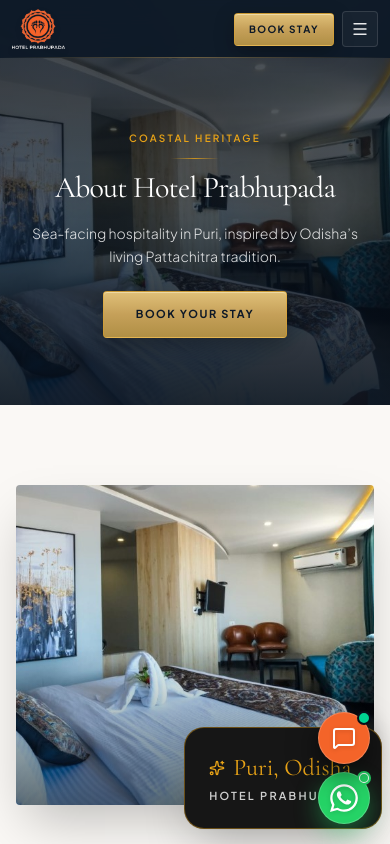
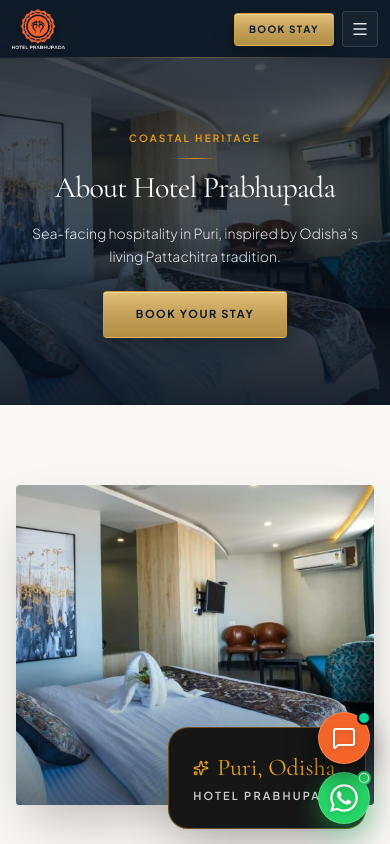
Before and after one commit to Moneythatmatter/prabhupada-latest, a Next.js app: page /about in a window 390 px wide. Shown: the top 844 px of the page. Built offline with nearby package versions, Linux system fonts and the light colour scheme.

Commit message:
fixed overflow in the x-axis

```diff
--- a/src/app/about/AboutClient.tsx
+++ b/src/app/about/AboutClient.tsx
@@ -119,7 +119,7 @@
               </div>
 
               {/* Overlapping Floating Badge */}
-              <div className="absolute -bottom-6 -right-2 md:right-8 bg-[#161616] text-white p-6 sm:p-7 rounded-[20px] shadow-2xl border border-[#E8A317]/40 backdrop-blur-md">
+              <div className="absolute -bottom-6 right-2 sm:right-4 md:right-8 bg-[#161616] text-white p-6 sm:p-7 rounded-[20px] shadow-2xl border border-[#E8A317]/40 backdrop-blur-md">
                 <div className="flex items-center gap-2 mb-1 text-[#E8A317]">
                   <Sparkles className="w-4 h-4" />
                   <span className="font-serif text-2xl sm:text-3xl font-normal">
@@ -172,8 +172,8 @@
       </section>
 
       {/* 3. Why Choose Us (Authentic Features) */}
-      <section className="py-28 lg:py-32 bg-white border-t border-[#E5DECE] text-[#070F1A]">
-        <div className="max-w-[1320px] mx-auto px-8">
+      <section className="py-28 lg:py-32 bg-white border-t border-[#E5DECE] text-[#070F1A] overflow-hidden">
+        <div className="max-w-[1320px] mx-auto px-4 sm:px-8">
           <div className="text-center max-w-[700px] mx-auto mb-20">
             <span className="inline-block font-sans text-xs font-semibold tracking-[0.25em] uppercase text-[#E8A317] mb-3">
               Guest Value & Comfort
@@ -215,8 +215,8 @@
       </section>
 
       {/* 4. Authentic Nearby Attractions (With Explicit View on Maps Button) */}
-      <section className="py-28 lg:py-32 bg-[#FAF8F5] border-t border-[#E5DECE] text-[#070F1A]">
-        <div className="max-w-[1320px] mx-auto px-8">
+      <section className="py-28 lg:py-32 bg-[#FAF8F5] border-t border-[#E5DECE] text-[#070F1A] overflow-hidden">
+        <div className="max-w-[1320px] mx-auto px-4 sm:px-8">
           <div className="text-center max-w-[700px] mx-auto mb-20">
             <span className="inline-block font-sans text-xs font-semibold tracking-[0.25em] uppercase text-[#E8A317] mb-3">
               Explore Puri Heritage
@@ -276,8 +276,8 @@
       </section>
 
       {/* 5. Authentic Contact Information Section */}
-      <section className="py-28 lg:py-32 bg-white border-t border-[#E5DECE] text-[#070F1A]">
-        <div className="max-w-[1320px] mx-auto px-8">
+      <section className="py-28 lg:py-32 bg-white border-t border-[#E5DECE] text-[#070F1A] overflow-hidden">
+        <div className="max-w-[1320px] mx-auto px-4 sm:px-8">
           <div className="grid grid-cols-1 lg:grid-cols-12 gap-12 lg:gap-16 items-center">
             {/* Left Column: Authentic Contact Info */}
             <motion.div
--- a/src/app/globals.css
+++ b/src/app/globals.css
@@ -27,6 +27,9 @@
 html {
   scroll-behavior: smooth;
   -webkit-text-size-adjust: 100%;
+  overflow-x: hidden;
+  width: 100%;
+  max-width: 100%;
 }
 
 @media (prefers-reduced-motion: reduce) {
@@ -48,7 +51,9 @@
   color: var(--foreground);
   font-family: 'Plus Jakarta Sans', sans-serif;
   overflow-x: hidden;
-  max-width: 100vw;
+  width: 100%;
+  max-width: 100%;
+  position: relative;
 }
 
 img,
--- a/src/app/layout.tsx
+++ b/src/app/layout.tsx
@@ -34,9 +34,9 @@
 }>) {
   return (
     <html lang="en">
-      <body className="antialiased bg-[#070F1A] text-white overflow-x-hidden">
+      <body className="antialiased bg-[#070F1A] text-white overflow-x-hidden w-full max-w-full relative">
         <Header />
-        <main className="min-w-0">{children}</main>
+        <main className="min-w-0 w-full overflow-x-hidden">{children}</main>
         <Footer />
         <Chatbot />
         <WhatsAppButton />
--- a/src/app/rooms/RoomsClient.tsx
+++ b/src/app/rooms/RoomsClient.tsx
@@ -142,7 +142,7 @@
       {/* 2. Room Listing Showcase */}
       <section className="py-28 lg:py-32 text-[#070F1A] relative overflow-hidden">
         <PatachitraBackdrop />
-        <div className="max-w-[1320px] mx-auto px-8 relative z-10">
+        <div className="max-w-[1320px] mx-auto px-4 sm:px-8 relative z-10">
           <FadeRise className="text-center max-w-[700px] mx-auto mb-20">
             <span className="inline-block font-sans text-xs font-semibold tracking-[0.25em] uppercase text-[#E8A317] mb-3">
               Luxury Accommodations
--- a/src/components/facilities/FacilitiesSection.tsx
+++ b/src/components/facilities/FacilitiesSection.tsx
@@ -227,20 +227,20 @@
   return (
     <section
       ref={sectionRef}
-      className="py-14 sm:py-20 md:py-28 text-[#1E293B] relative border-b border-[#8B1E1E]/10"
+      className="py-14 sm:py-20 md:py-28 text-[#1E293B] relative border-b border-[#8B1E1E]/10 overflow-x-clip"
     >
       <PatachitraBackdrop />
 
+      <div className="absolute inset-0 overflow-hidden pointer-events-none" aria-hidden>
         <motion.div
-        aria-hidden
           className="pointer-events-none absolute top-24 -left-28 w-[360px] h-[360px] rounded-full bg-[#C5A059]/12 blur-3xl will-change-transform"
           style={{ y: blobY }}
         />
         <motion.div
-        aria-hidden
           className="pointer-events-none absolute bottom-32 -right-24 w-[400px] h-[400px] rounded-full bg-[#C0392B]/08 blur-3xl will-change-transform"
           style={{ y: blobYAlt }}
         />
+      </div>
 
       <div className="max-w-[1320px] mx-auto px-4 sm:px-8 relative z-10">
         <FadeRise className="text-center max-w-[720px] mx-auto mb-10 sm:mb-14">
```
Lines whose indentation alone changed are shown as unchanged.
